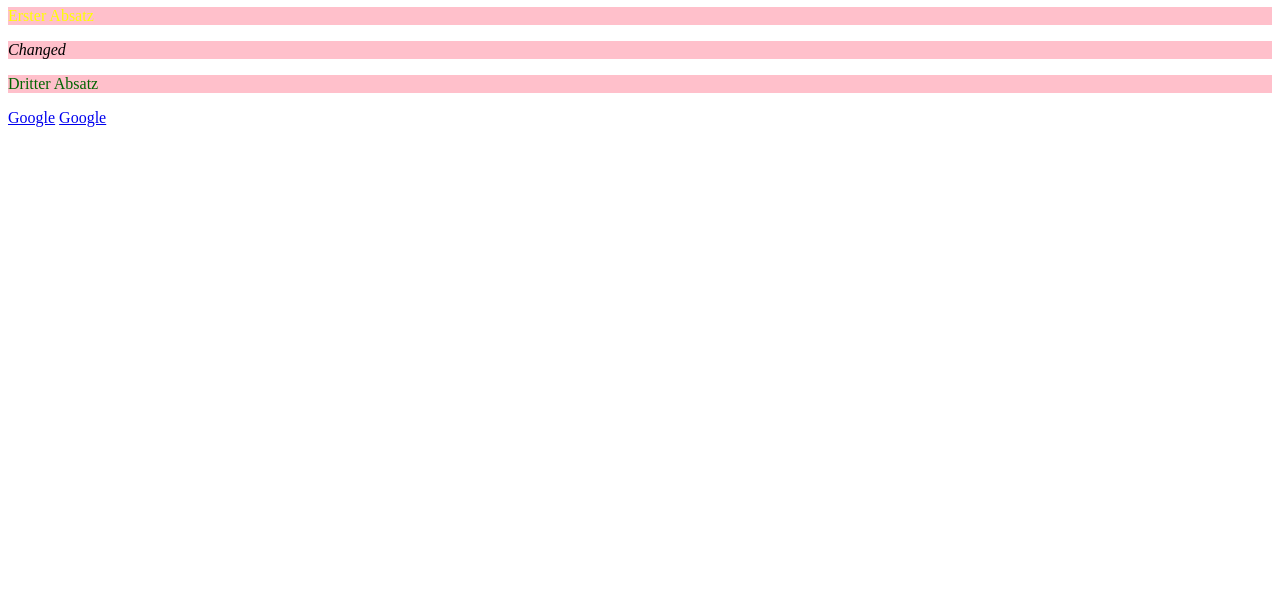
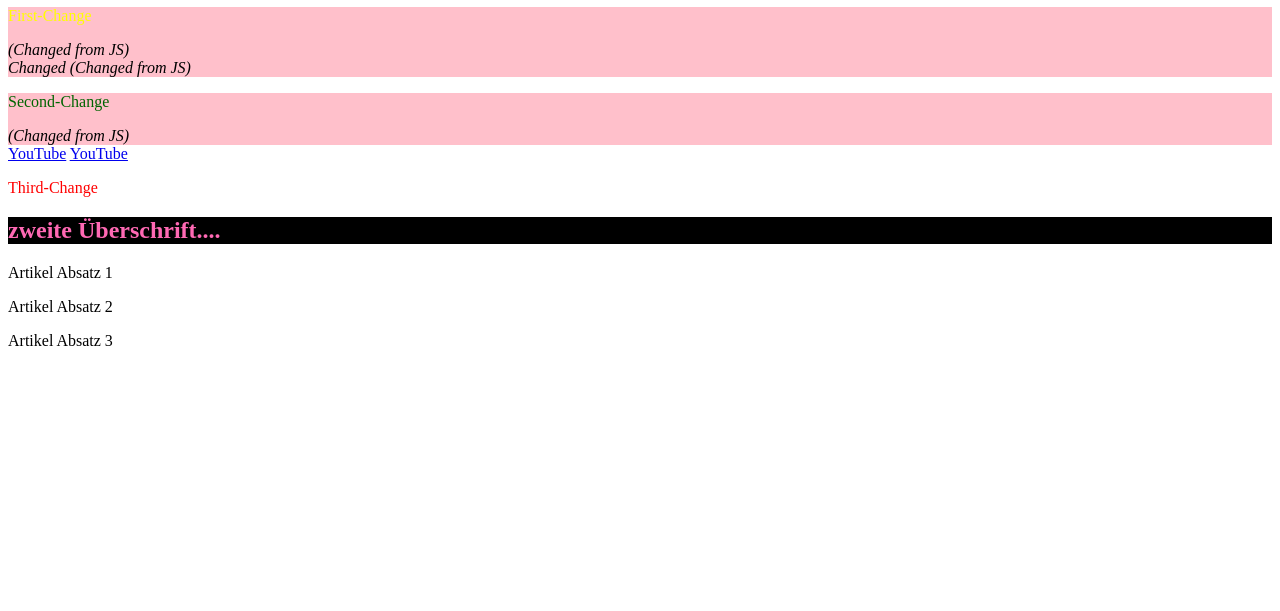
Before and after one commit to LukaszPalmer/DOM-Manipulation, a plain HTML site: page index.html in a window 1280 px wide. Shown: the part 189-800 px from the top of the page. Drawn offline with Linux system fonts and the light colour scheme.

Commit message:
learning

```diff
--- a/DOM.js
+++ b/DOM.js
@@ -104,7 +104,31 @@ const manipulateDOM = () => {
     }
 }
 
-manipulateDOM();
+manipulateDOM()
+
+
+const secondFunctionManipulateDOM = () => {
+
+    const styleH2 = document.querySelector('h2');
+    if(styleH2.textContent.length === 0){
+        styleH2.textContent = 'zweite Überschrift';
+        styleH2.style.color = 'hotpink';
+        styleH2.style.background = "black";
+        styleH2.innerHTML += '<b>....</b>'
+    }
+}
+
+secondFunctionManipulateDOM();
+
+
+
+
+
+
+
+
+
+
 
 
 
@@ -127,6 +151,30 @@ manipulateDOM();
 // - nextSibling / previousSibling
 // - nextElementSibling / previousElementSibling
 // - closest("selector") -> nächster Vorfahre, der passt
+
+
+
+
+
+
+
+
+
+
+
+
+
+
+
+
+
+
+
+
+
+
+
+
 
 // # Elemente erstellen & einfügen
 // - document.createElement("div")
--- a/index.html
+++ b/index.html
@@ -30,10 +30,50 @@
         <div>
             <a class="link"></a>
             <a class="link"></a>
+            <p></p>
+        </div>
+    </header>
+    <!--TRAINING-MINITASK1-->
+    <!--TRAINING-MINITASK2-->
+    <main>
+        <h2></h2>
+        <article>
+            <p>Artikel Absatz 1</p>
+        </article>
+        <article>
+            <p>Artikel Absatz 2</p>
+        </article>
+        <article>
+            <p>Artikel Absatz 3</p>
+        </article>
+        <nav>
+            <a class="menu-link"></a>
+            <a class="menu-link"></a>
+        </nav>
+    </main>
+    <!--TRAINING-MINITASK2-->
 
 
-        </div>
-    </header>
+
+
+
+
+
+
+
+
+
+
+
+
+
+
+
+
+
+
+
+
     <script src="DOM.js"></script>
 </body>
 </html>
```
